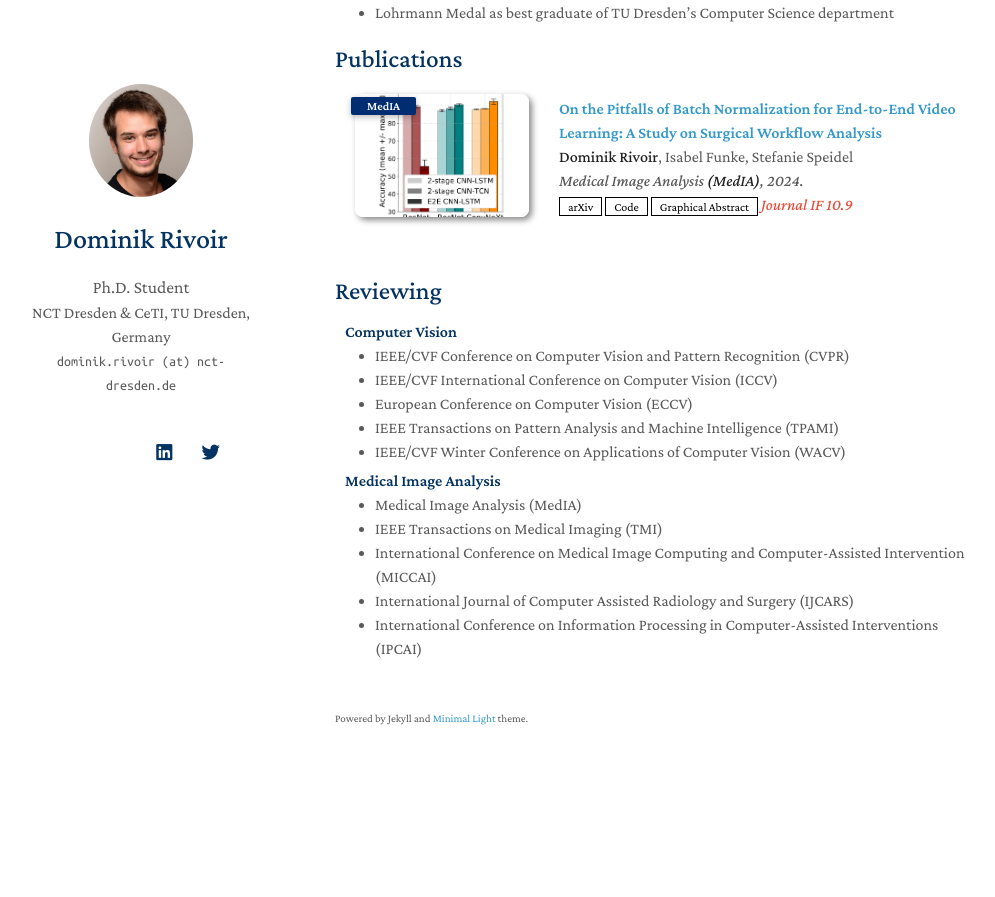
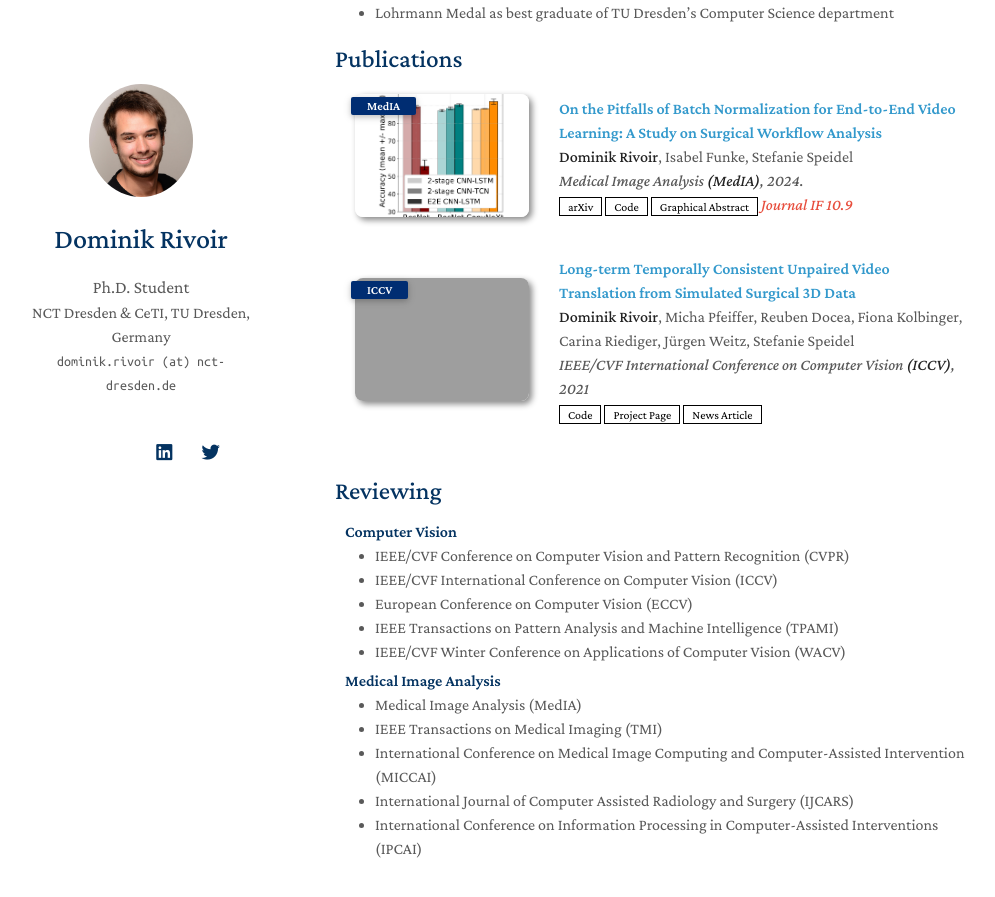
Before and after one commit to dominikrivoir/dominikrivoir.github.io, a Jekyll site: the page built from index.md, in a window 1280 px wide and 900 px high, scrolled down 724 px. Shown: the top 897 px of the window, without its empty margins (135-1130 px from the left). Built offline with Jekyll 4.4.1, drawn with Linux system fonts in a browser that asks for light colours; nearby versions of some CDN libraries; a style sheet for code colours, icons or effects is not loaded; our own code applies the rules of GitHub Pages for plain Markdown files; before the commit the page ends 1523 px from its top, so only the background shows below that; grey boxes are pictures that could not be loaded.

Commit message:
add iccv paper

```diff
--- a/_data/publications.yml
+++ b/_data/publications.yml
@@ -7,6 +7,16 @@ main:
     publication: https://www.sciencedirect.com/science/article/pii/S1361841524000513
     arxiv: https://arxiv.org/abs/2203.07976
     code: https://gitlab.com/nct_tso_public/pitfalls_bn
-    graphicalabstract: ./assets/files/graphicalactract_pitfalls_bn.pdf
+    graphicalabstract: ./assets/files/graphicalabstract_pitfalls_bn.pdf
     notes: Journal IF 10.9
     image: ./assets/img/2022_bn.png
+
+  - title: "Long-term Temporally Consistent Unpaired Video Translation from Simulated Surgical 3D Data"
+    authors: <strong>Dominik Rivoir</strong>, Micha Pfeiffer, Reuben Docea, Fiona Kolbinger, Carina Riediger, Jürgen Weitz, Stefanie Speidel
+    conference_short: ICCV
+    conference: IEEE/CVF International Conference on Computer Vision <strong>(ICCV)</strong>, 2021
+    publication: https://openaccess.thecvf.com/content/ICCV2021/html/Rivoir_Long-Term_Temporally_Consistent_Unpaired_Video_Translation_From_Simulated_Surgical_3D_ICCV_2021_paper.html
+    page: https://opencas.dkfz.de/video-sim2real/
+    code: https://gitlab.com/nct_tso_public/surgical-video-sim2real
+    newsarticle: https://www.rsipvision.com/ComputerVisionNews-2021November/24/
+    image: ./assets/img/2021_iccv.mp4
```
